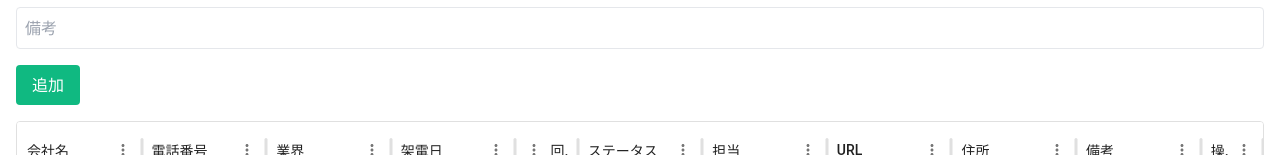
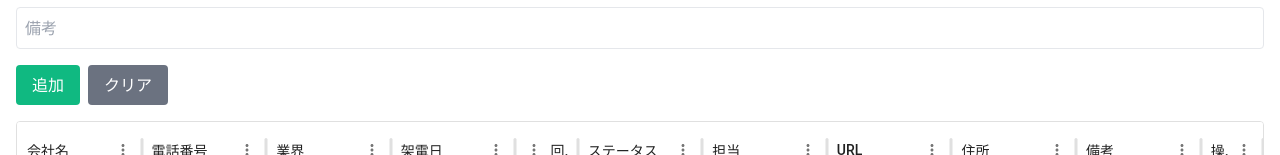
Before and after one commit to ryo0818/reactSpring, a React (Vite) app in the folder frontend/: page /sales in a window 1280 px wide. Shown: the part 369-524 px from the top of the page. Built offline with nearby package versions, Linux system fonts and the light colour scheme; no server answers; sample sign-in values are in the browser's storage.

Commit message:
編集と新規登録

```diff
--- a/frontend/src/components/ClientList.jsx
+++ b/frontend/src/components/ClientList.jsx
@@ -6,17 +6,17 @@ import { useAuth } from '../contexts/AuthContext';
 
 const API_BASE_URL = import.meta.env.VITE_API_HOST;
 
-//const statusOptions = ['未対応', '対応済み', '要対応', '折返し待ち'];
-
 export default function ClientList() {
-  const { dbUser,currentUser } = useAuth();
+  const { dbUser, currentUser } = useAuth();
   const [rows, setRows] = useState([]);
   const [modifiedRows, setModifiedRows] = useState({});
   const [statusOptions, setStatusOptions] = useState([]);
+  const [editingId, setEditingId] = useState(null);
+
   const [newClient, setNewClient] = useState({
     companyName: '',
     phoneNumber: '',
-    callDate: format(new Date(), "yyyy-MM-dd'T'HH:mm"), // 分まで表示
+    callDate: format(new Date(), "yyyy-MM-dd'T'HH:mm"),
     callCount: 1,
     status: '',
     staff: '',
@@ -26,21 +26,32 @@ export default function ClientList() {
     industry: ''
   });
 
+  // フォームリセット関数
+const handleClearForm = () => {
+  setNewClient({
+    companyName: '',
+    phoneNumber: '',
+    callDate: format(new Date(), "yyyy-MM-dd'T'HH:mm"),
+    callCount: 1,
+    status: statusOptions[0] || '',
+    staff: dbUser ? dbUser.userName : '',
+    remarks: '',
+    url: '',
+    address: '',
+    industry: ''
+  });
+  setEditingId(null); // 編集状態解除
+};
+
   // データ取得
   useEffect(() => {
-  if (!currentUser) return;  // dbUser が null なら実行しない
+    if (!currentUser) return;
 
     const fetchStatusOptions = async () => {
       try {
-      console.log("DBユーザ情報:", dbUser);
-      console.log("dd",dbUser.myCompanyCode)
-      console.log("google:",currentUser);
-      const res = await axios.post(`${API_BASE_URL}/sales/get-statslist`,{mycompanycode:dbUser.myCompanyCode});
-      console.log("ステータスオプション:", res.data);
+        const res = await axios.post(`${API_BASE_URL}/sales/get-statslist`, { mycompanycode: dbUser.myCompanyCode });
         const statusNames = res.data.map(item => item.statusName);
         setStatusOptions(statusNames || []);
-
-      // 最初のステータスをデフォルト値にする
         if (statusNames.length > 0) {
           setNewClient(prev => ({
             ...prev,
@@ -55,9 +66,10 @@ export default function ClientList() {
 
     const fetchClients = async () => {
       try {
-      const res = await axios.post(`${API_BASE_URL}/sales/list-view`,{mycompanycode:dbUser.myCompanyCode});
+        const res = await axios.post(`${API_BASE_URL}/sales/list-view`, { mycompanycode: dbUser.myCompanyCode });
+        console.log("Fetched clients:", res.data);
         const formatted = res.data.map((item, index) => ({
-        id: index + 1,
+          id: item.id,
           companyName: item.companyName,
           phoneNumber: item.phoneNumber,
           callDate: item.callDate
@@ -72,49 +84,105 @@ export default function ClientList() {
           industry: item.industry || '',
           isDeleted: false
         }));
-      console.log(formatted);
         setRows(formatted);
       } catch (err) {
         console.error(err);
       }
     };
 
+    fetchStatusOptions();
     fetchClients();
-  fetchStatusOptions();
+  }, [currentUser, dbUser]);
 
-}, []);
-  // 新規追加フォーム
+  // フォーム変更
   const handleNewChange = (e) => {
     const { name, value } = e.target;
     setNewClient(prev => ({ ...prev, [name]: value }));
   };
 
-  const handleAddNew = async () => {
-    const newId = rows.length ? rows[rows.length - 1].id + 1 : 1;
-    const clientToAdd = { ...newClient, id: newId, callDate: parseISO(newClient.callDate) };
-    setRows(prev => [...prev, clientToAdd]);
+  // 編集ボタン
+  const handleEdit = (row) => {
+    setNewClient({
+      companyName: row.companyName,
+      phoneNumber: row.phoneNumber,
+      callDate: format(new Date(row.callDate), "yyyy-MM-dd'T'HH:mm"),
+      callCount: row.callCount,
+      status: row.status,
+      staff: row.staff,
+      remarks: row.remarks,
+      url: row.url,
+      address: row.address,
+      industry: row.industry
+    });
+    setEditingId(row.id);
+  };
 
-    // リセット
+  // 追加・更新
+  const handleAddOrUpdate = async () => {
+      try {
+    if (editingId) {
+      // 更新
+      console.log("Updating client ID:", editingId, newClient);
+      setRows(prev =>
+        prev.map(r =>
+          r.id === editingId ? { ...r, ...newClient, callDate: parseISO(newClient.callDate) } : r
+        )
+      );
+      setModifiedRows(prev => ({
+        ...prev,
+        [editingId]: { ...newClient, id: editingId }
+      }));
+    } else {
+       // 新規追加処理
+      const payload = {
+        ...newClient,
+        callDate: format(parseISO(newClient.callDate), 'yyyy-MM-dd HH:mm')
+      };
+      console.log("Adding new client:", payload);
+
+      // バックエンドにPOST（DB採番id付き）
+      const res = await axios.post(`${API_BASE_URL}/sales/insert-sales`, payload);
+
+      // state更新（レスポンスを追加）
+      setRows(prev => [...prev, res.data]);
+    }
+
+    // フォームリセット
     setNewClient({
       companyName: '',
       phoneNumber: '',
       callDate: format(new Date(), "yyyy-MM-dd'T'HH:mm"),
       callCount: 1,
-      status: '未対応',
+      status: statusOptions[0] || '',
       staff: dbUser ? dbUser.userName : '',
       remarks: '',
       url: '',
       address: '',
       industry: ''
     });
-
-    await axios.post(`${API_BASE_URL}/sales/list-add-new`, {
-      ...clientToAdd,
-      callDate: format(clientToAdd.callDate, 'yyyy-MM-dd HH:mm') // 保存時は分まで
-    });
+    setEditingId(null);
+      } catch (err) {
+    console.error("handleAddOrUpdate error:", err);
+  }
   };
 
-  // 編集時の更新
+  // 削除・復元
+  const handleToggleDelete = (id) => {
+    setRows(prev =>
+      prev.map(row =>
+        row.id === id ? { ...row, isDeleted: !row.isDeleted } : row
+      )
+    );
+    setModifiedRows(prev => ({
+      ...prev,
+      [id]: {
+        ...rows.find(r => r.id === id),
+        isDeleted: !rows.find(r => r.id === id)?.isDeleted
+      }
+    }));
+  };
+
+  // DataGrid上の直接編集
   const handleProcessRowUpdate = (newRow) => {
     setRows(prev => prev.map(r => (r.id === newRow.id ? newRow : r)));
     setModifiedRows(prev => ({ ...prev, [newRow.id]: newRow }));
@@ -128,7 +196,7 @@ export default function ClientList() {
       callDate: format(new Date(row.callDate), 'yyyy-MM-dd HH:mm'),
       isDeleted: row.isDeleted ?? false
     }));
-    axios.post(`${API_BASE_URL}/sales/list-edit-form`, updates);
+    await axios.post(`${API_BASE_URL}/sales/list-edit-form`, updates);
     setModifiedRows({});
   };
 
@@ -141,7 +209,7 @@ export default function ClientList() {
       headerName: '架電日',
       flex: 1,
       editable: true,
-      type: 'dateTime',
+      type: 'dateTime'
     },
     { field: 'callCount', headerName: '回数', flex: 0.5, editable: true, type: 'number' },
     {
@@ -167,33 +235,34 @@ export default function ClientList() {
     },
     { field: 'address', headerName: '住所', flex: 1, editable: true },
     { field: 'remarks', headerName: '備考', flex: 1, editable: true },
-    {field: 'actions',headerName: '操作',flex: 0.5,
+    {
+      field: 'actions',
+      headerName: '操作',
+      flex: 0.5,
       renderCell: (params) => (
+        <div className="flex gap-1">
           <button
-      className={`px-2 py-1 text-sm rounded ${params.row.isDeleted ? 'bg-gray-400 text-white' : 'bg-red-500 text-white'}`}
+            className="px-2 py-1 bg-yellow-500 text-white rounded"
+            onClick={() => handleEdit(params.row)}
+          >
+            編集
+          </button>
+          <button
+            className={`px-2 py-1 rounded ${params.row.isDeleted ? 'bg-gray-400 text-white' : 'bg-red-500 text-white'}`}
             onClick={() => handleToggleDelete(params.row.id)}
-    >{params.row.isDeleted ? '復元' : '削除'}</button>)}
+          >
+            {params.row.isDeleted ? '復元' : '削除'}
+          </button>
+        </div>
+      )
+    }
   ];
-  const handleToggleDelete = (id) => {
-  setRows(prev =>
-    prev.map(row =>
-      row.id === id ? { ...row, isDeleted: !row.isDeleted } : row
-    )
-  );
-  setModifiedRows(prev => ({
-    ...prev,
-    [id]: {
-      ...rows.find(r => r.id === id),
-      isDeleted: !rows.find(r => r.id === id)?.isDeleted
-    }
-  }));
-};
 
   return (
     <div className="p-4">
       <h2 className="text-lg font-bold mb-4">クライアント一覧</h2>
 
-      {/* 新規追加フォーム */}
+      {/* 新規追加 / 編集フォーム */}
       <div className="grid grid-cols-2 gap-2 mb-4">
         <input className="border p-2 flex-1 rounded" name="companyName" value={newClient.companyName} onChange={handleNewChange} placeholder="会社名" />
         <input className="border p-2 flex-1 rounded" name="phoneNumber" value={newClient.phoneNumber} onChange={handleNewChange} placeholder="電話番号" />
@@ -209,9 +278,16 @@ export default function ClientList() {
         <input className="border p-2 col-span-2 rounded" name="remarks" value={newClient.remarks} onChange={handleNewChange} placeholder="備考" />
       </div>
 
-      <button className="bg-green-500 text-white px-4 py-2 rounded mb-4" onClick={handleAddNew}>追加</button>
+      <button className="bg-green-500 text-white px-4 py-2 rounded mb-4" onClick={handleAddOrUpdate}>
+        {editingId ? '更新' : '追加'}
+      </button>
+        <button className="bg-gray-500 text-white px-4 py-2 rounded  mb-4 ml-2" onClick={handleClearForm}>
+        クリア
+        </button>
       {Object.keys(modifiedRows).length > 0 && (
-        <button className="bg-blue-500 text-white px-4 py-2 rounded mb-4 ml-2" onClick={handleSaveAll}>変更を保存</button>
+        <button className="bg-blue-500 text-white px-4 py-2 rounded mb-4 ml-2" onClick={handleSaveAll}>
+          変更を保存
+        </button>
       )}
 
       <div style={{ height: 600, width: '100%' }}>
@@ -222,7 +298,8 @@ export default function ClientList() {
           experimentalFeatures={{ newEditingApi: true }}
           getRowClassName={(params) =>
             params.row.isDeleted ? 'bg-gray-200 line-through text-gray-500' :
-            modifiedRows[params.id] ? 'bg-yellow-100' : ''}
+              modifiedRows[params.id] ? 'bg-yellow-100' : ''
+          }
           disableSelectionOnClick
           components={{ Toolbar: GridToolbar }}
           pageSizeOptions={[50, 100, 200]}
```
Lines whose indentation alone changed are shown as unchanged.
